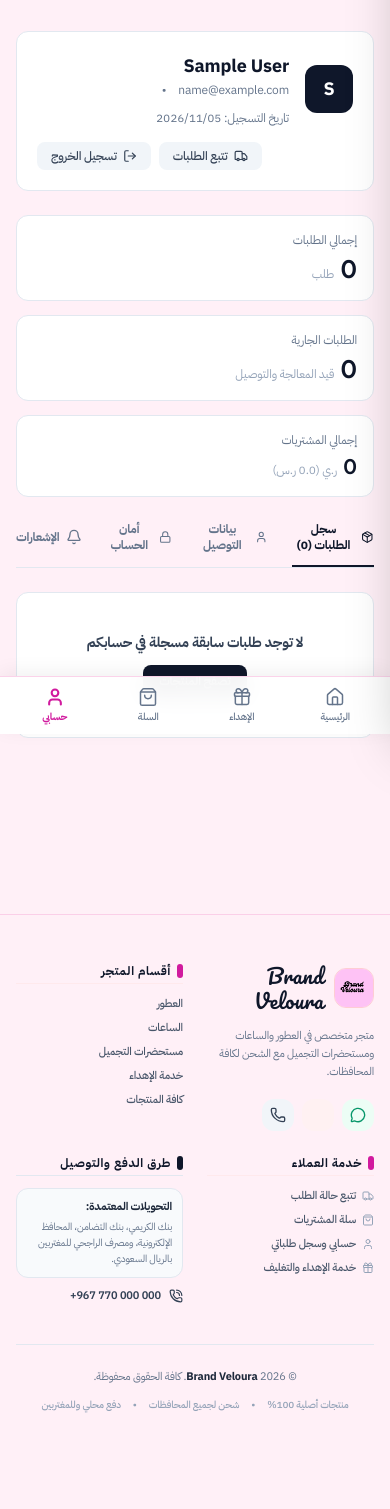
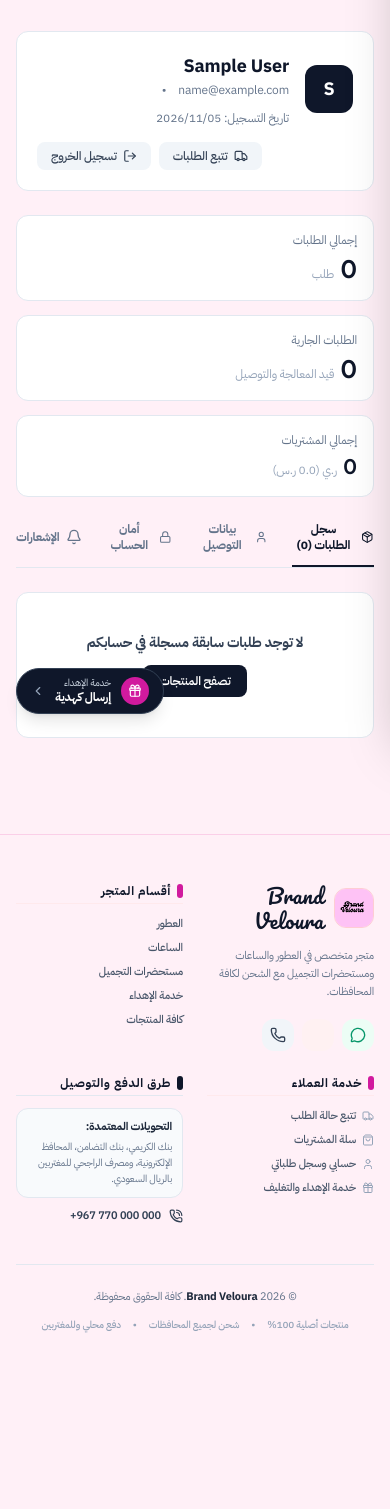
Before and after one commit to eng-duud/brandveloura, a Django app: page /account/ in a window 390 px wide. Shown: the part 110-1619 px from the top of the page. After the commit the page ends 1443 px from the top, so only its background shows below. Run offline with Django 5.2, Linux system fonts and the light colour scheme; the visitor is signed in with stand-in values (Sample User, id 1); data comes from the database, SQL or seed files in the repository; data that the repository does not hold is empty; some libraries are stand-ins or nearby versions.

Commit message:
feat(ui): default admin sidebar to closed and remove mobile bottom bar

```diff
--- a/templates/base.html
+++ b/templates/base.html
@@ -445,13 +445,13 @@
     </div>
     {% endif %}
 
-    <!-- Dynamic Main Content (with bottom padding compensation for mobile bottom nav) -->
-    <main class="flex-grow pb-20 md:pb-0">
+    <!-- Dynamic Main Content -->
+    <main class="flex-grow">
         {% block content %}{% endblock %}
     </main>
 
     <!-- Luxury Structured Footer (شبكة 2*2 للجوال و 4 أعمدة للابتوب) -->
-    <footer class="bg-[#FFF0F7] border-t border-pink-200 mt-16 pt-12 pb-24 md:pb-10 text-slate-700 text-xs">
+    <footer class="bg-[#FFF0F7] border-t border-pink-200 mt-16 pt-12 pb-10 text-slate-700 text-xs">
         <div class="max-w-7xl mx-auto px-4 sm:px-6 lg:px-8 space-y-10">
 
             <!-- 2x2 Grid on Mobile, 4 Columns on Laptop/Desktop -->
@@ -597,38 +597,6 @@
 
         </div>
     </footer>
-
-    <!-- Mobile Fixed Bottom Navigation Bar (شريط الأيقونات والتنقل السفلي السريع للجوال) -->
-    <nav class="md:hidden fixed bottom-0 left-0 right-0 z-40 bg-white/95 backdrop-blur-md border-t border-pink-200/90 shadow-[0_-4px_20px_rgba(0,0,0,0.06)] px-2 py-1.5 flex items-center justify-around" aria-label="شريط التنقل السفلي">
-        <!-- 1. الرئيسية -->
-        <a href="{% url 'store:home' %}" class="flex flex-col items-center justify-center gap-0.5 py-1 px-3 rounded-xl transition min-w-[62px] {% if request.path == '/' %}text-brand-600 font-bold{% else %}text-slate-500 hover:text-slate-900 font-medium{% endif %}">
-            <i data-lucide="home" class="w-5 h-5 {% if request.path == '/' %}stroke-[2.5]{% else %}stroke-[1.8]{% endif %}"></i>
-            <span class="text-[10px]">الرئيسية</span>
-        </a>
-
-        <!-- 2. الإهداء -->
-        <a href="{% url 'store:gift_builder' %}" class="flex flex-col items-center justify-center gap-0.5 py-1 px-3 rounded-xl transition min-w-[62px] {% if 'gift' in request.path %}text-brand-600 font-bold{% else %}text-slate-500 hover:text-slate-900 font-medium{% endif %}">
-            <i data-lucide="gift" class="w-5 h-5 {% if 'gift' in request.path %}stroke-[2.5]{% else %}stroke-[1.8]{% endif %}"></i>
-            <span class="text-[10px]">الإهداء</span>
-        </a>
-
-        <!-- 3. السلة -->
-        <a href="{% url 'store:cart_view' %}" class="flex flex-col items-center justify-center gap-0.5 py-1 px-3 rounded-xl transition min-w-[62px] relative {% if 'cart' in request.path %}text-brand-600 font-bold{% else %}text-slate-500 hover:text-slate-900 font-medium{% endif %}">
-            <div class="relative">
-                <i data-lucide="shopping-bag" class="w-5 h-5 {% if 'cart' in request.path %}stroke-[2.5]{% else %}stroke-[1.8]{% endif %}"></i>
-                <div id="bottom-bar-cart-badge" class="absolute -top-1.5 -right-2">
-                    {% include 'store/partials/cart_badge.html' with cart_count=cart_count %}
-                </div>
-            </div>
-            <span class="text-[10px]">السلة</span>
-        </a>
-
-        <!-- 4. حسابي -->
-        <a href="{% if user.is_authenticated %}{% url 'store:account_profile' %}{% else %}{% url 'store:login' %}{% endif %}" class="flex flex-col items-center justify-center gap-0.5 py-1 px-3 rounded-xl transition min-w-[62px] {% if 'account' in request.path or 'login' in request.path or 'register' in request.path %}text-brand-600 font-bold{% else %}text-slate-500 hover:text-slate-900 font-medium{% endif %}">
-            <i data-lucide="user" class="w-5 h-5 {% if 'account' in request.path or 'login' in request.path or 'register' in request.path %}stroke-[2.5]{% else %}stroke-[1.8]{% endif %}"></i>
-            <span class="text-[10px]">حسابي</span>
-        </a>
-    </nav>
 
     <!-- Mobile Sidebar Drawer (نافبار جانبي بثلاث نقاط) -->
     <div id="mobile-sidebar-drawer" class="fixed inset-0 z-50 pointer-events-none transition-all duration-300">
@@ -783,25 +751,11 @@
     <script>
         lucide.createIcons();
 
-        // Sync mobile bottom navigation cart badge with top header badge
-        function syncCartBadges() {
-            const topBadge = document.getElementById('cart-badge');
-            const bottomBadge = document.getElementById('bottom-bar-cart-badge');
-            if (topBadge && bottomBadge) {
-                bottomBadge.innerHTML = topBadge.outerHTML;
-            }
-        }
-        document.body.addEventListener('cartUpdated', syncCartBadges);
-
         document.body.addEventListener('htmx:afterSwap', function(evt) {
             lucide.createIcons();
             // If swap targeted the quick view content, make sure modal is visible
             if (evt.detail.target && evt.detail.target.id === 'quick-view-content') {
                 openQuickViewModal();
-            }
-            // If swap updated cart badge container
-            if (evt.detail.target && evt.detail.target.id === 'cart-badge-container') {
-                syncCartBadges();
             }
         });
 
--- a/templates/store/components/floating_gift_cta.html
+++ b/templates/store/components/floating_gift_cta.html
@@ -1,6 +1,6 @@
-<!-- UI-PATTERN: Floating Gift CTA Component (زر الإهداء المباشر - يظهر في الشاشات المتوسطة والكبيرة فقط لمنع التداخل مع النافبار السفلي للجوال) -->
+<!-- UI-PATTERN: Floating Gift CTA Component (زر الإهداء العائم الفاخر) -->
 <aside
-    class="hidden md:block fixed bottom-5 left-4 sm:left-6 z-30 group pointer-events-auto"
+    class="fixed bottom-5 left-4 sm:left-6 z-40 group pointer-events-auto"
     aria-label="خدمة الإهداء"
 >
     <a
```
Also changed, not shown: templates/admin/base_site.html (+16 -0 lines).
